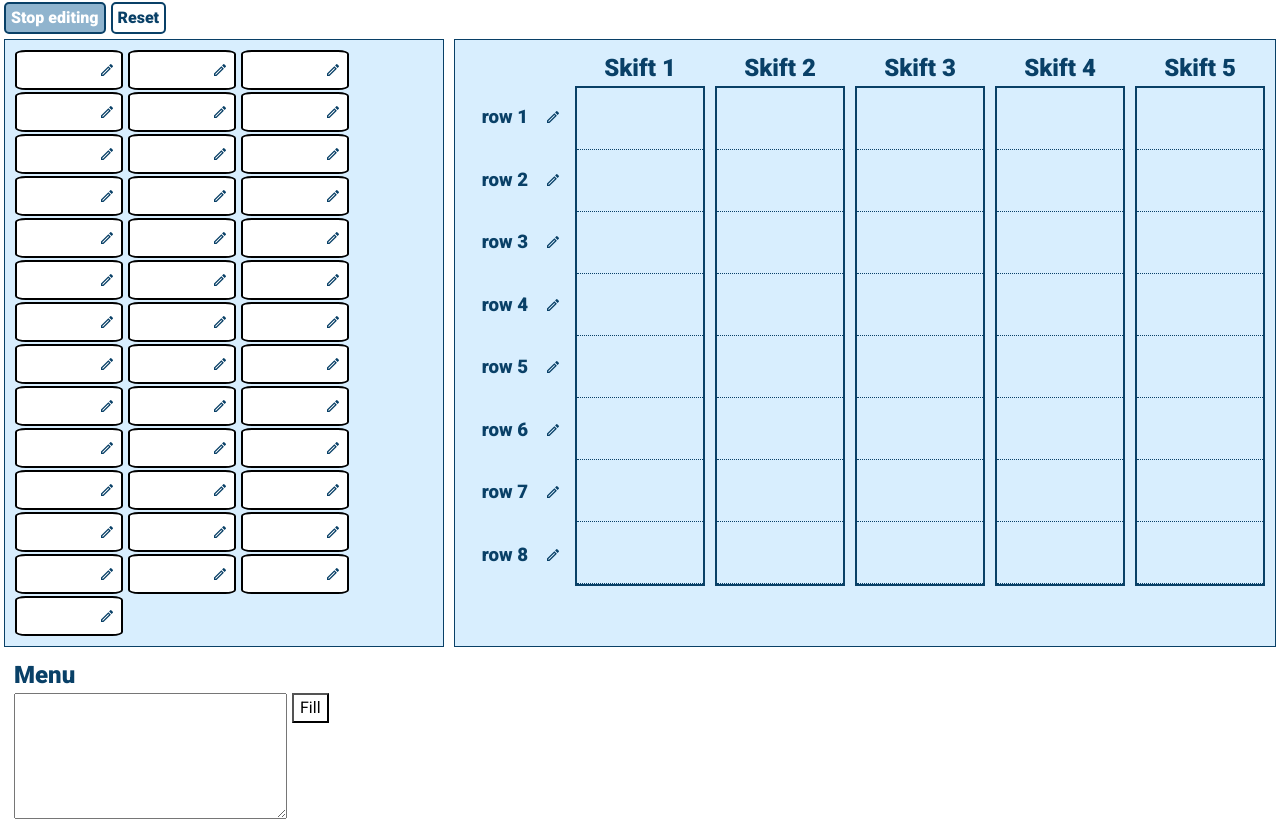
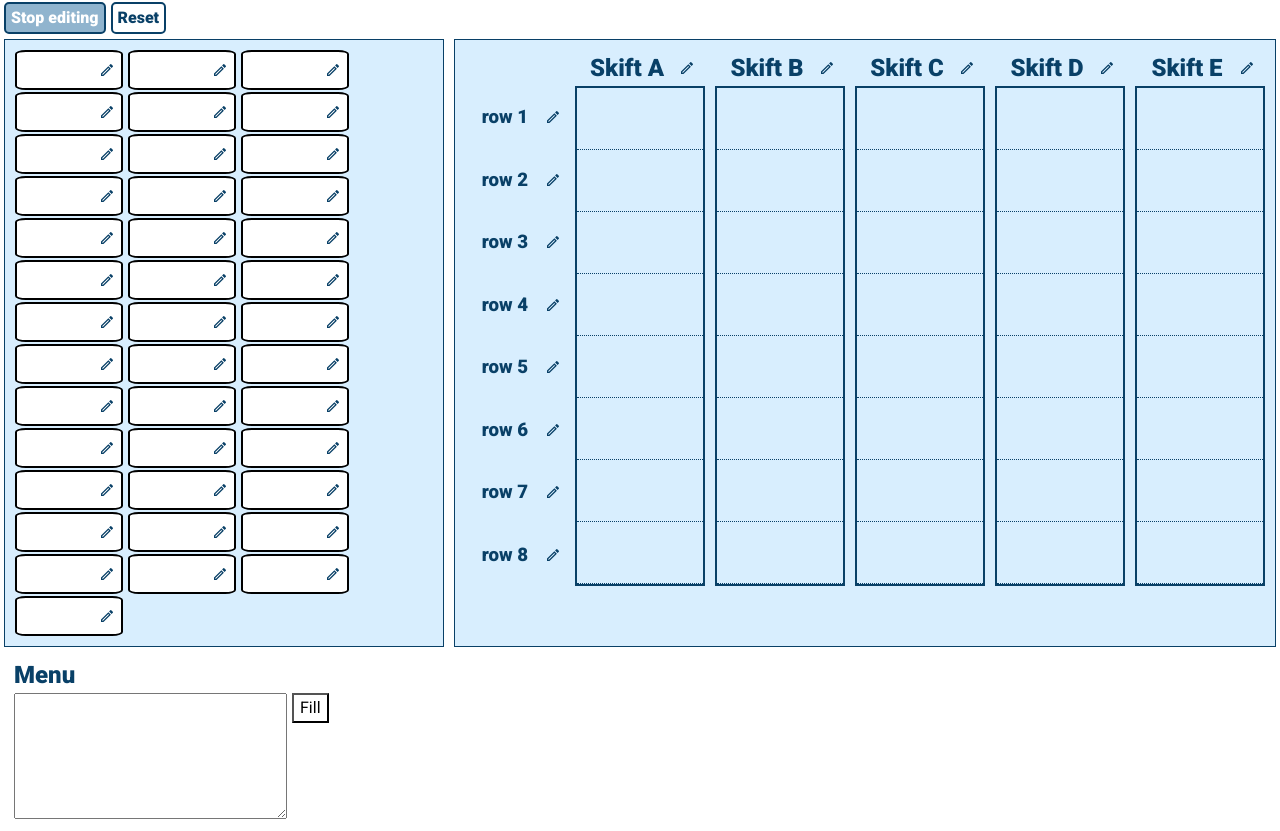
Before and after one commit to jagielkatt/dnd-scheduler, a React (Vite) app: page / in a window 1280 px wide. Built offline with nearby package versions, Linux system fonts and the light colour scheme.

Commit message:
Editable column labels

```diff
--- a/src/components/scheduler/Scheduler.tsx
+++ b/src/components/scheduler/Scheduler.tsx
@@ -9,6 +9,7 @@ import {
 import { useMousePosition } from "../../hooks/useMousePosition";
 import { Icon } from "../icons/Icon";
 import { CardContent } from "./components/cardContent/CardContent";
+import { ColumnLabel } from "./components/colLabel/ColumnLabel";
 import { RowLabel } from "./components/rowLabel/RowLabel";
 import { TextField } from "./components/textField/TextField";
 import styles from "./Scheduler.module.scss";
@@ -86,6 +87,7 @@ export const Scheduler = () => {
           localStorage.removeItem("cards");
           localStorage.removeItem("shifts");
           localStorage.removeItem("row_labels");
+          localStorage.removeItem("col_labels");
           window.location.reload();
         }}
       >
@@ -192,7 +194,14 @@ export const Scheduler = () => {
           {[...Array(5)].map((e, outerIndex) => {
             return (
               <div key={outerIndex} className={styles.shift__box}>
-                <h2>Skift {outerIndex + 1}</h2>
+                <ColumnLabel
+                  text={editContext.columnLabels[outerIndex]}
+                  setLabel={(text) => {
+                    const temp = [...editContext.columnLabels];
+                    temp[outerIndex] = text;
+                    setEditContext({ columnLabels: temp });
+                  }}
+                />
                 <div className={styles.shift__row}>
                   {shiftSpots
                     .slice(outerIndex * 8, outerIndex * 8 + 8)
--- /dev/null
+++ b/src/components/scheduler/components/colLabel/ColumnLabel.module.scss
@@ -0,0 +1,8 @@
+.col-label {
+  display: flex;
+  align-items: center;
+
+  &__header {
+    flex-basis: 80%;
+  }
+}
--- /dev/null
+++ b/src/components/scheduler/components/colLabel/ColumnLabel.module.scss.d.ts
@@ -0,0 +1,5 @@
+declare const classNames: {
+  readonly "col-label": "col-label";
+  readonly "col-label__header": "col-label__header";
+};
+export = classNames;
--- /dev/null
+++ b/src/components/scheduler/components/colLabel/ColumnLabel.tsx
@@ -0,0 +1,56 @@
+import React, { useEffect, useRef, useState } from "react";
+import { createPortal } from "react-dom";
+import { Icon } from "../../../icons/Icon";
+import { Fieldset } from "../fieldset/Fieldset";
+import { EditModal } from "../editModal/EditModal";
+import { useIsEditMode } from "../../../../context/EditContext";
+
+import styles from "./ColumnLabel.module.scss";
+
+export const ColumnLabel = ({
+  text,
+  setLabel,
+}: {
+  text: string;
+  setLabel: (text: string) => void;
+}) => {
+  const [edit, setEdit] = useState(false);
+  const firstInputRef = useRef<HTMLInputElement>(null);
+  const { isEditMode } = useIsEditMode();
+
+  useEffect(() => {
+    if (!edit) {
+      return;
+    }
+    firstInputRef.current?.focus();
+  }, [edit]);
+
+  return (
+    <>
+      <div
+        className={styles["col-label"]}
+        onClick={() => {
+          if (!isEditMode) {
+            return;
+          }
+          setEdit(true);
+        }}
+      >
+        <h2 className={styles["col-label__header"]}>{text}</h2>
+        {isEditMode && <Icon.Tick />}
+      </div>
+      {edit &&
+        createPortal(
+          <EditModal setEdit={setEdit}>
+            <Fieldset
+              label="Label"
+              value={text}
+              setValue={setLabel}
+              ref={firstInputRef}
+            />
+          </EditModal>,
+          document.body
+        )}
+    </>
+  );
+};
--- a/src/components/scheduler/components/editModal/EditModal.tsx
+++ b/src/components/scheduler/components/editModal/EditModal.tsx
@@ -18,7 +18,7 @@ export const EditModal = ({
     <div
       className={styles["edit-modal"]}
       onKeyDown={(event) => {
-        if (event.key === "Enter") {
+        if (event.key === "Enter" || event.key === "Escape") {
           setEdit((pre) => !pre);
           event.stopPropagation();
           event.preventDefault();
--- a/src/context/EditContext.tsx
+++ b/src/context/EditContext.tsx
@@ -16,6 +16,13 @@ const DEFAULT_ROW_NAMES = [
   "row 7",
   "row 8",
 ];
+const DEFAULT_COL_NAMES = [
+  "Skift A",
+  "Skift B",
+  "Skift C",
+  "Skift D",
+  "Skift E",
+];
 export interface Ticket {
   id: number;
   text: string | null;
@@ -30,6 +37,7 @@ export interface ShiftSpot {
 export interface EditContextState {
   isEditMode: boolean;
   rowLabels: string[];
+  columnLabels: string[];
   cards: Ticket[];
   shiftSpots: ShiftSpot[];
 }
@@ -71,6 +79,9 @@ export const EditContextProvider: FunctionComponent<PropsWithChildren> = ({
     rowLabels: localStorage.getItem("row_labels")
       ? JSON.parse(localStorage.getItem("row_labels")!)
       : DEFAULT_ROW_NAMES,
+    columnLabels: localStorage.getItem("col_labels")
+      ? JSON.parse(localStorage.getItem("col_labels")!)
+      : DEFAULT_COL_NAMES,
   });
 
   useEffect(() => {
@@ -84,6 +95,10 @@ export const EditContextProvider: FunctionComponent<PropsWithChildren> = ({
   useEffect(() => {
     localStorage.setItem("row_labels", JSON.stringify(state.rowLabels));
   }, [state.rowLabels]);
+
+  useEffect(() => {
+    localStorage.setItem("col_labels", JSON.stringify(state.columnLabels));
+  }, [state.columnLabels]);
 
   return (
     <EditContext.Provider value={{ state, setState }}>
```
